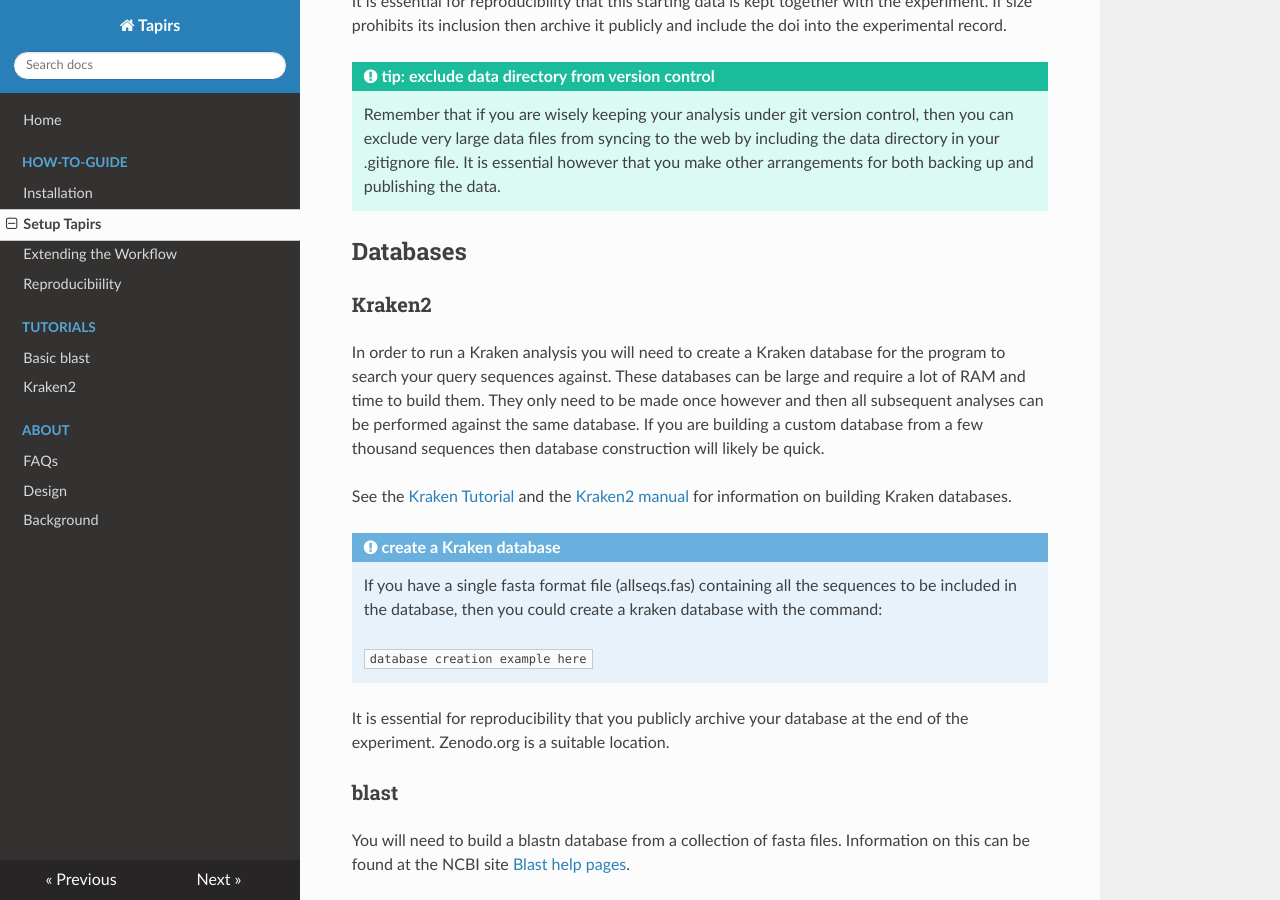
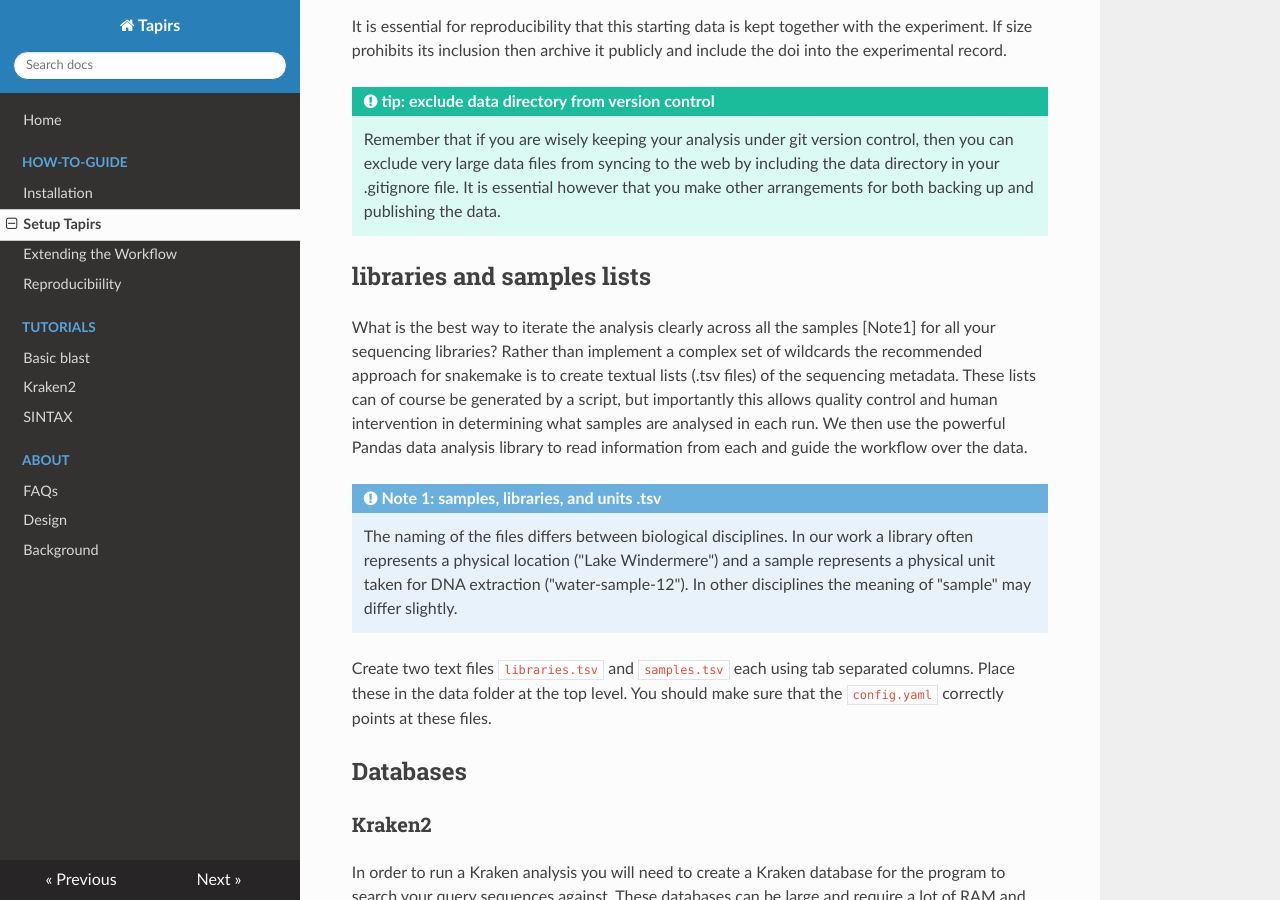
Before and after one commit to EvoHull/Tapirs, an MkDocs documentation site: the page built from documentation/docs/How-To-Guide/setup.md, in a window 1280 px wide and 900 px high, scrolled down 911 px. Built offline with MkDocs 1.6.1, drawn with Linux system fonts in a browser that asks for light colours; nearby versions of some CDN libraries; some of the changed text lies outside the part shown.

Commit message:
documentation, add SINTAX

```diff
--- a/documentation/docs/How-To-Guide/setup.md
+++ b/documentation/docs/How-To-Guide/setup.md
@@ -9,8 +9,9 @@
 2. set the directory containing your **demultiplexed** fastq.gz data (default=data/demultiplexed)
 3. check the location of your databases is correct and amend if they are elsewhere. Defaults are:
     - `data/databases/blast`
-    - `data/databases/kraken`
+    - `data/databases/kraken2`
     - `data/databases/taxonomy`
+    - `data/databases/sintax`
 4. set fastp parameters for quality control and read merging
 5. set blast parameters
 6. set MLCA parameters
@@ -26,6 +27,14 @@
 
 !!! tip "tip: exclude data directory from version control"
     Remember that if you are wisely keeping your analysis under git version control, then you can exclude very large data files from syncing to the web by including the data directory in your .gitignore file. It is essential however that you make other arrangements for both backing up and publishing the data.
+
+## libraries and samples lists
+What is the best way to iterate the analysis clearly across all the samples [Note1] for all your sequencing libraries? Rather than implement a complex set of wildcards the recommended approach for snakemake is to create textual lists (.tsv files) of the sequencing metadata. These lists can of course be generated by a script, but importantly this allows quality control and human intervention in determining what samples are analysed in each run. We then use the powerful Pandas data analysis library to read information from each and guide the workflow over the data.
+
+!!! Note "Note 1: samples, libraries, and units .tsv"
+    The naming of the files differs between biological disciplines. In our work a library often represents a physical location ("Lake Windermere") and a sample represents a physical unit taken for DNA extraction ("water-sample-12"). In other disciplines the meaning of "sample" may differ slightly.
+
+Create two text files `libraries.tsv` and `samples.tsv` each using tab separated columns. Place these in the data folder at the top level. You should make sure that the `config.yaml` correctly points at these files.
 
 ## Databases
 ### Kraken2
@@ -54,7 +63,13 @@
 ### taxonomy database
 Several programs require the NCBI taxonomy database in order to carry out taxonomic assignment (BASTA, Kraken).
 
+### SINTAX
+SINTAX (Edgar 2016) is a kmer similarity approach to taxonomic ID that classifies and gives confidence estimates on the classification. It requires a database (fasta, fastq, or udb database format) in the data/databsaes/sintax directory.
+
 # DRY RUN SNAKEFILE
 Make sure you are in the directory containing the snakefile then type `snakefile -npr` to dry-run the workflow.
 
 If all has gone well Snakemake will report the jobs it needs to perform without any complaint. If not (and it is the usual situation) you will need to diagnose and fix any minor issues.
+
+# References
+R.C. Edgar (2016), SINTAX: a simple non-Bayesian taxonomy classifier for 16S and ITS sequences, [https://doi.org/10.1101/074161](https://doi.org/10.1101/074161)
--- a/documentation/mkdocs.yml
+++ b/documentation/mkdocs.yml
@@ -10,6 +10,7 @@
   - Tutorials:
     - 'Basic blast': 'Tutorials/blast_tutorial.md'
     - 'Kraken2': 'Tutorials/kraken_tutorial.md'
+    - 'SINTAX': 'Tutorials/sintax_tutorial.md'
   - About:
     - 'FAQs': 'About/faqs.md'
     - 'Design': 'About/design.md'
```
Also changed, not shown: documentation/docs/Tutorials/sintax_tutorial.md (added, +10 -0 lines).
